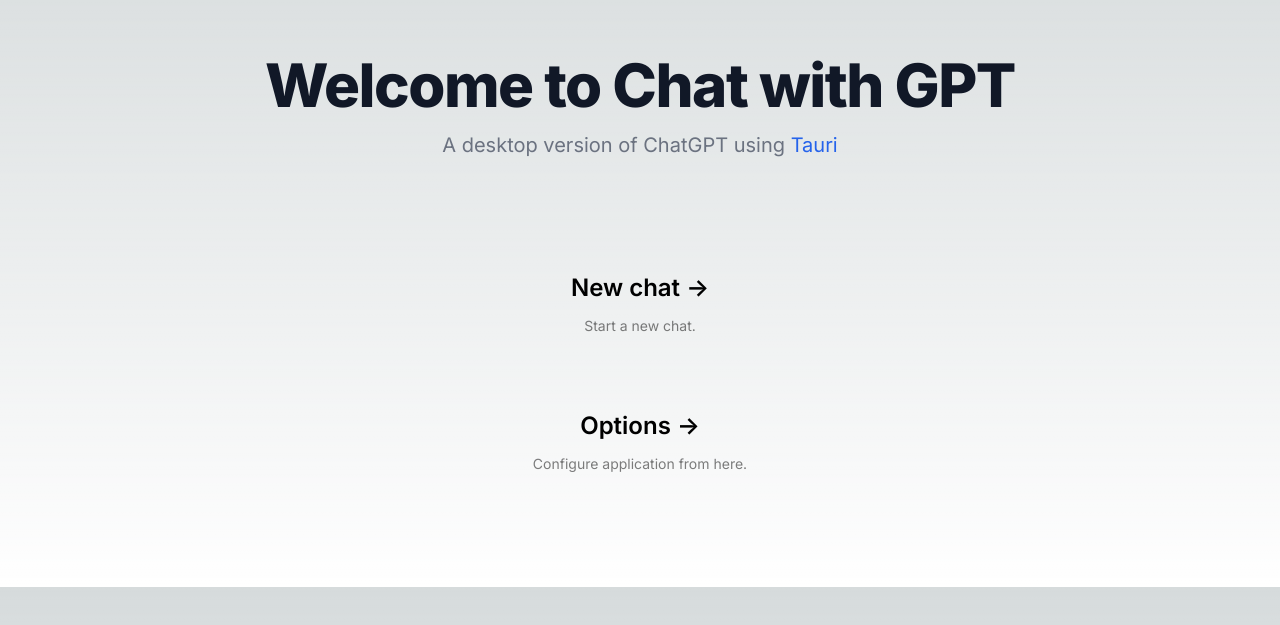
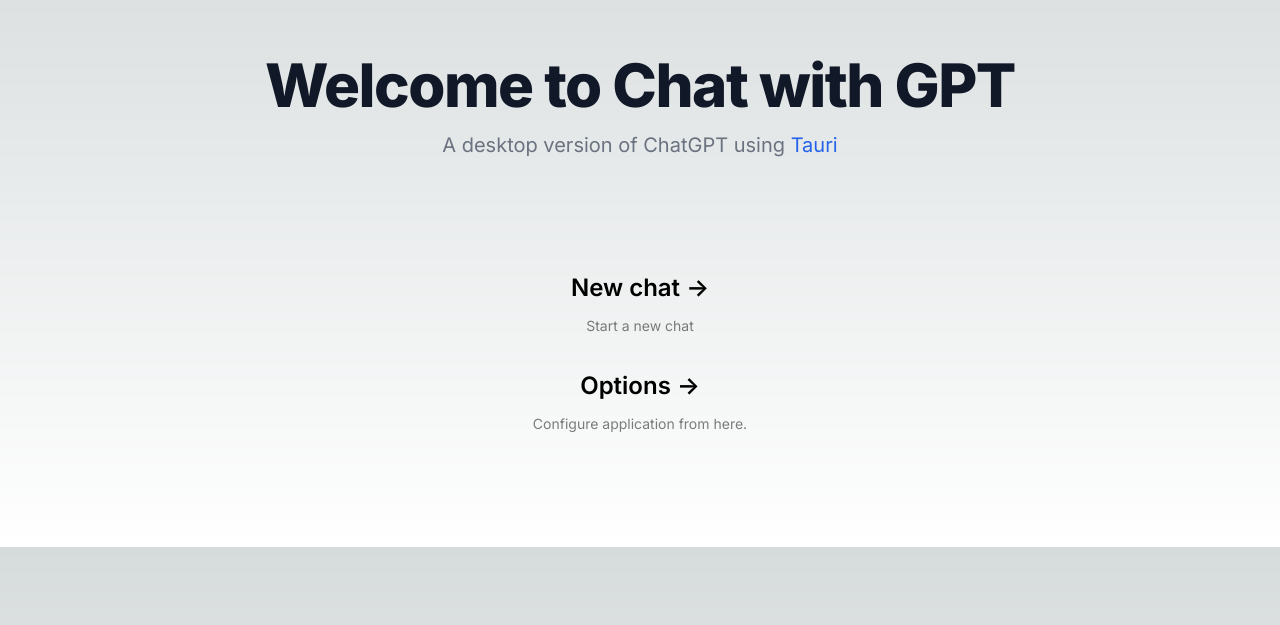
Before and after one commit to dcl10/chat-with-gpt, a Next.js app: page / in a window 1280 px wide. Shown: the part 105-730 px from the top of the page. Built offline with nearby package versions, Linux system fonts and the light colour scheme.

Commit message:
new chat button with new component

```diff
--- a/src/app/page.tsx
+++ b/src/app/page.tsx
@@ -14,21 +14,7 @@
         </div>
       </section>
 
-      <div className="lg:mb-10 sm:mb-2 text-center content-center">
-        <button
-          className="group rounded-lg px-5 py-4 transition-colors content-center hover:border-gray-300 hover:bg-gray-100 hover:dark:border-neutral-700 hover:dark:bg-neutral-800/30 border border-transparent wx-64"
-        >
-          <h2 className="mb-3 text-2xl font-semibold">
-            New chat{" "}
-            <span className="inline-block transition-transform group-hover:translate-x-1 motion-reduce:transform-none">
-              -&gt;
-            </span>
-          </h2>
-          <p className="m-0 text-sm opacity-50">
-            Start a new chat.
-          </p>
-        </button>
-      </div>
+      <MainMenuItem title="New chat" subtitle="Start a new chat" />
 
       <MainMenuItem title="Options" subtitle="Configure application from here."/>
     </main>
```
